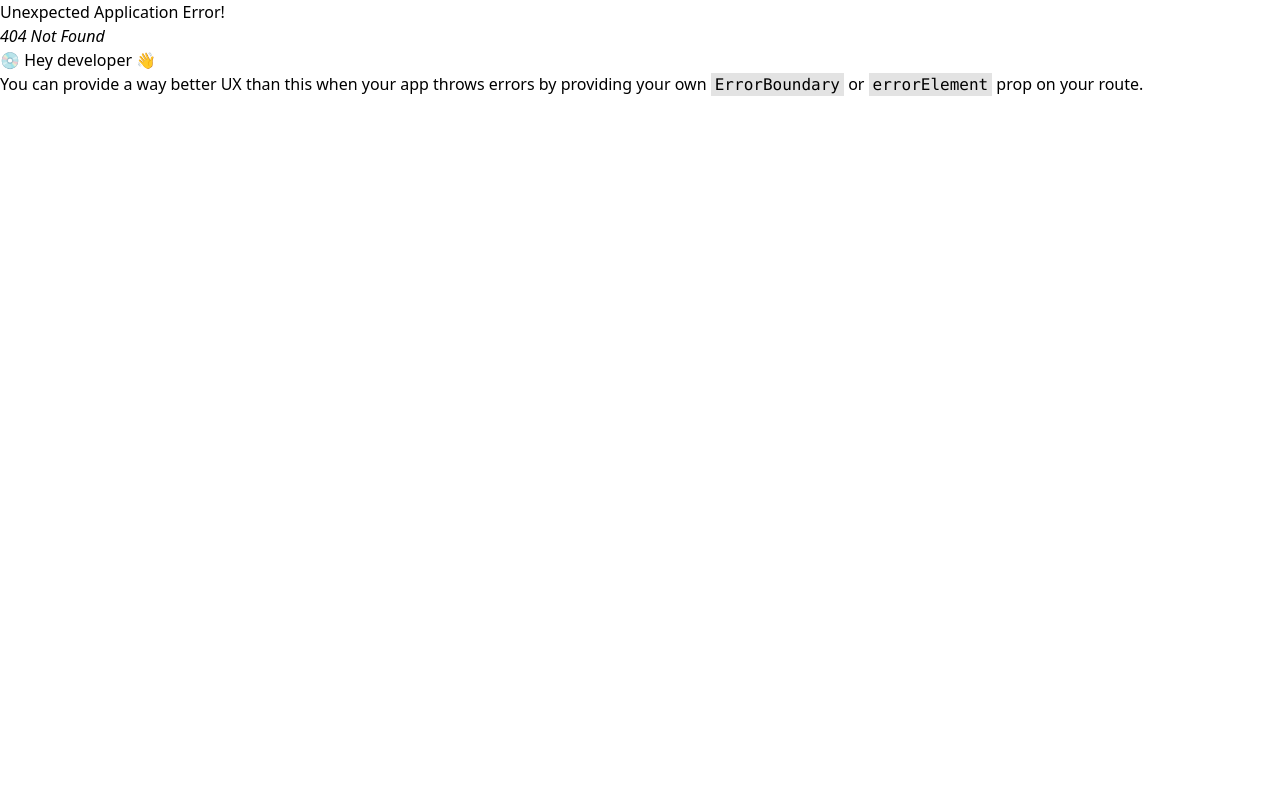
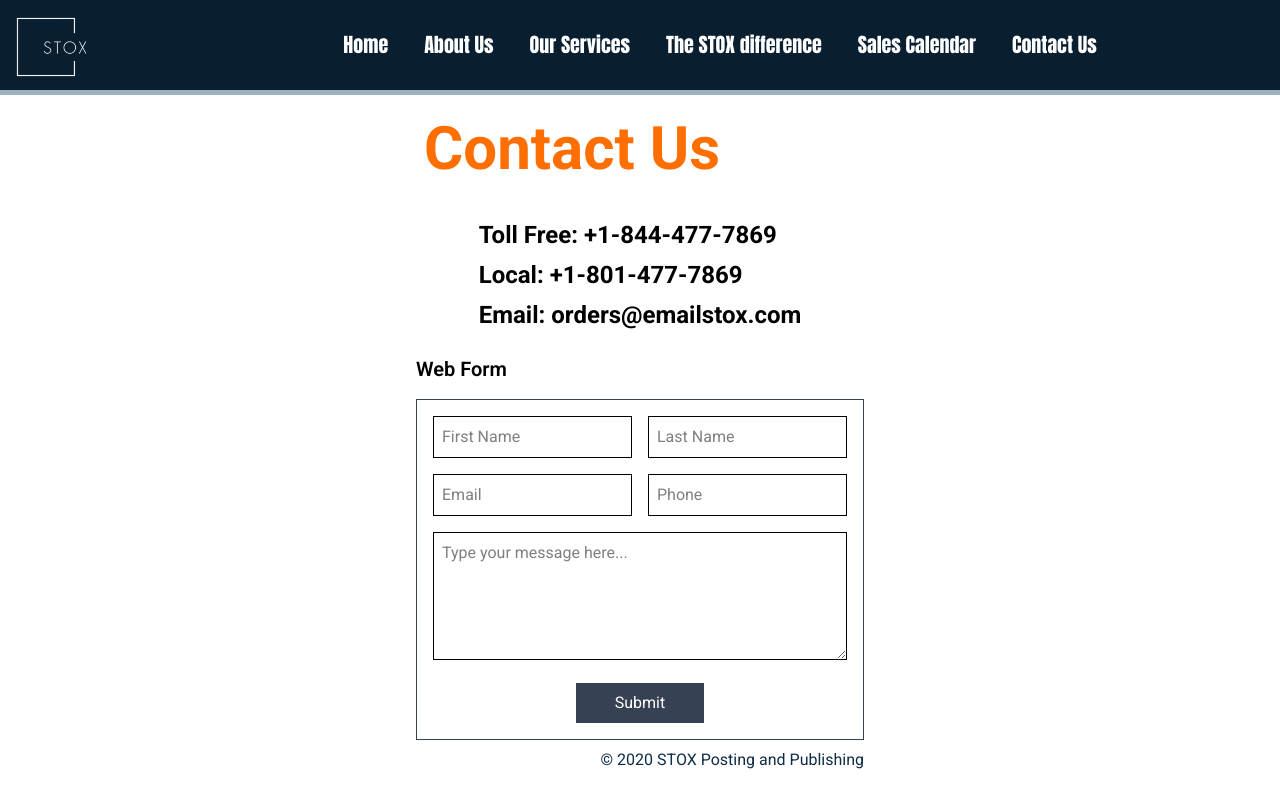
Before and after one commit to sumitshankhwar-art/Stoxposting, a React (Vite) app: page /stoxposting/contact in a window 1280 px wide. Before the commit this address had no page. Built offline with nearby package versions, Linux system fonts and the light colour scheme; a web font is replaced by a local one.

Commit message:
Make changes for server deployment

```diff
--- a/package.json
+++ b/package.json
@@ -1,4 +1,5 @@
 {
+  "homepage": "/stoxposting",
   "name": "react-tailwind",
   "private": true,
   "version": "0.0.0",
--- a/src/Components/ContactUs.jsx
+++ b/src/Components/ContactUs.jsx
@@ -20,7 +20,7 @@
     const name = `${formData.firstName} ${formData.lastName}`;
 
     try {
-      const res = await fetch("http://localhost:3001/contact", {
+      const res = await fetch("https://stoxpublishing.com/api-stoxposting/contact", {
         method: "POST",
         headers: { "Content-Type": "application/json" },
         body: JSON.stringify({
--- a/src/Components/Home.jsx
+++ b/src/Components/Home.jsx
@@ -1,4 +1,5 @@
 import { Copyright } from "./Copyright";
+import logo from "../assets/d9b98c_2e0dae22681e48b1aec0bb9d0e3fd45d~mv2.png";
 
 export const Home = () => {
   return (
@@ -29,7 +30,7 @@
         </div>
       <div>
         <img
-          src="src/assets/d9b98c_2e0dae22681e48b1aec0bb9d0e3fd45d~mv2.png"
+          src={logo}
           alt="STOX Posting & Publishing"
           className="mx-auto "
         />
--- a/src/main.jsx
+++ b/src/main.jsx
@@ -23,7 +23,9 @@
       {path:"contact",element:<ContactUs/>},
     ],
   },
-]);
+],{
+  basename: '/stoxposting'  // Add this
+});
 
 createRoot(document.getElementById('root')).render(
   <>
--- a/vite.config.js
+++ b/vite.config.js
@@ -4,5 +4,6 @@
 
 // https://vite.dev/config/
 export default defineConfig({
+  base: '/stoxposting/',
   plugins: [  tailwindcss(),react()],
 })
```
Also changed, not shown: 1 other file (tests, documents, lock files or other folders).
